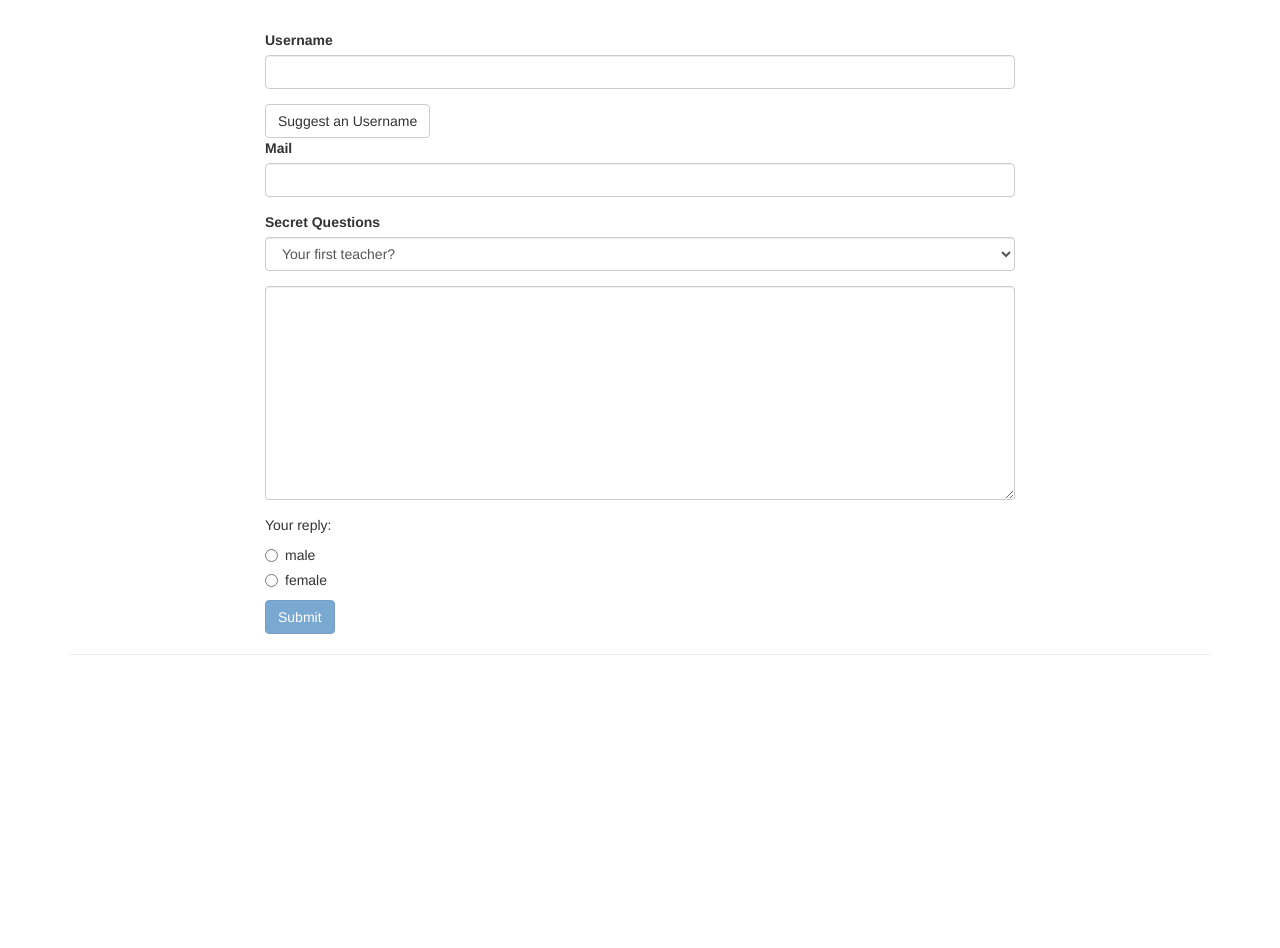
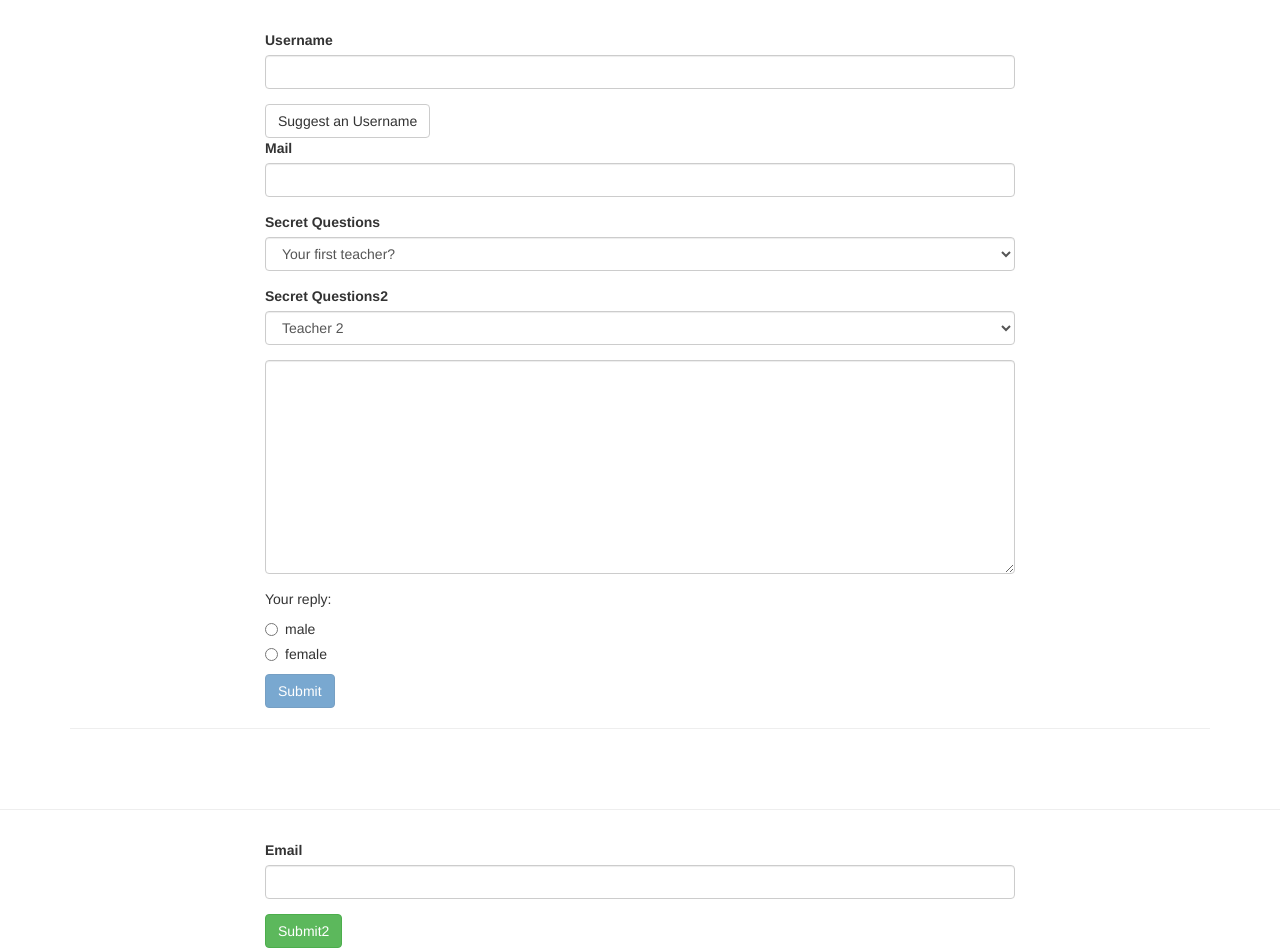
Before and after one commit to franciscovaz/forms-td-start-angular, an Angular app: page / in a window 1280 px wide. Before the commit the page ends 800 px from the top, so only its background shows below. Built offline with nearby package versions, Linux system fonts and the light colour scheme.

Commit message:
new form for challeng - input email done

```diff
--- a/src/app/app.component.html
+++ b/src/app/app.component.html
@@ -20,6 +20,13 @@
           <select id="secret" class="form-control" [ngModel]="defaultQuestion" name="secret">
             <option value="pet">Your first Pet?</option>
             <option value="teacher">Your first teacher?</option>
+          </select>
+        </div>
+        <div class="form-group">
+          <label for="secret2">Secret Questions2</label>
+          <select name="secret2" id="secret2" class="form-control" [ngModel]="defaultQuestion">
+            <option value="teacher">Teacher 2</option>
+            <option value="pet">Pet 2</option>
           </select>
         </div>
         <div class="form-group">
@@ -46,3 +53,24 @@
     <p>Gender: {{ user.gender }}</p>
   </div>
 </div>
+
+<br>
+<br>
+<hr>
+
+<div class="container">
+  <div class="row">
+    <div class="col-xs-12 col-sm-10 col-md-8 col-sm-offset-1 col-md-offset-2">
+      <form (ngSubmit)="onSubmitForm2()" #f2="ngForm">
+        <div class="form-group">
+          <label for="email2">Email</label>
+          <input type="email" id="email2" class="form-control" name="email2" ngModel #email2="ngModel" required email />
+        </div>
+        <span class="help-block" *ngIf="!email2.valid && email2.touched">Email is required and needs to respect
+          sintax</span>
+        <button class="btn btn-success">Submit2
+        </button>
+      </form>
+    </div>
+  </div>
+</div>
--- a/src/app/app.component.ts
+++ b/src/app/app.component.ts
@@ -8,6 +8,8 @@ import { NgForm } from '@angular/forms';
 })
 export class AppComponent {
   @ViewChild('f') submittedForm: NgForm;
+  @ViewChild('f2') submittedForm2: NgForm;
+
   defaultQuestion: string = 'teacher';
   answer: string = '';
   genders: string[] = ['male', 'female'];
@@ -45,6 +47,8 @@ export class AppComponent {
   } */
 
   onSubmit() {
+
+    console.log(this.submittedForm);
     this.submitted = true;
     this.user.username = this.submittedForm.value.userData.username;
     this.user.email = this.submittedForm.value.userData.email;
@@ -54,4 +58,8 @@ export class AppComponent {
 
     this.submittedForm.reset();
   }
+
+  onSubmitForm2() {
+    console.log(this.submittedForm2);
+  }
 }
```
